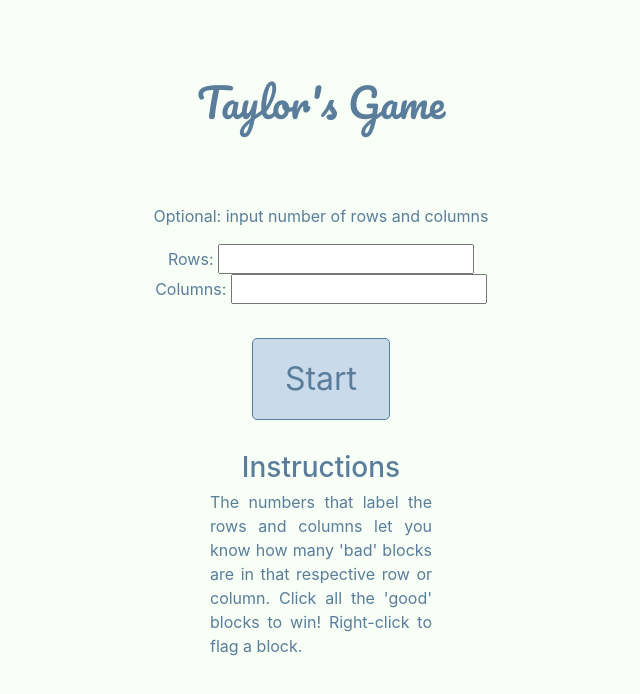
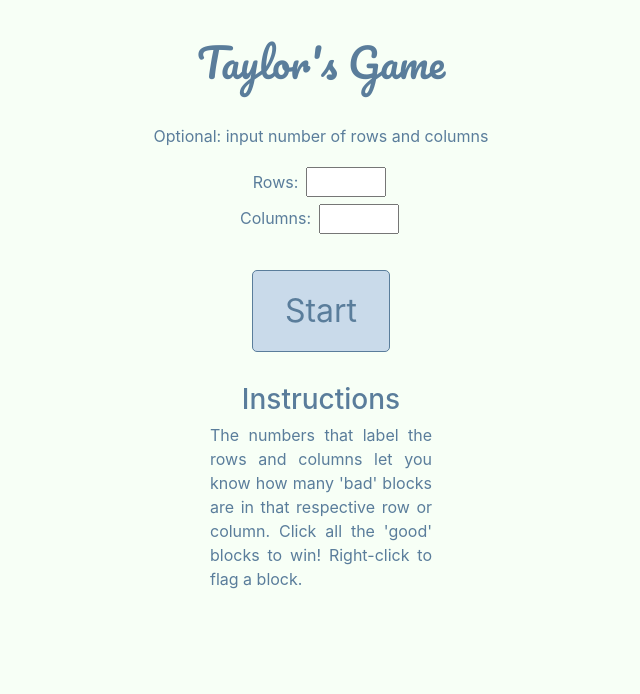
Before and after one commit to taydejesus/gameLab, a plain HTML site: page index.html in a window 1280 px wide. Shown: the whole page, without its empty margins (319-959 px from the left). Drawn offline with nearby package versions, Linux system fonts and the light colour scheme.

Commit message:
styling tweaks

```diff
--- a/css/style.css
+++ b/css/style.css
@@ -6,12 +6,17 @@ body {
 
 h1 {
   font-family: 'Pacifico', cursive;
-  margin: 2em;
+  margin: 1em;
   color: #5A7D9B;
 }
 
 form {
   margin-bottom: 2em;
+}
+
+input {
+  width: 5em;
+  margin: .2em;
 }
 
 .instruction-text {
```
